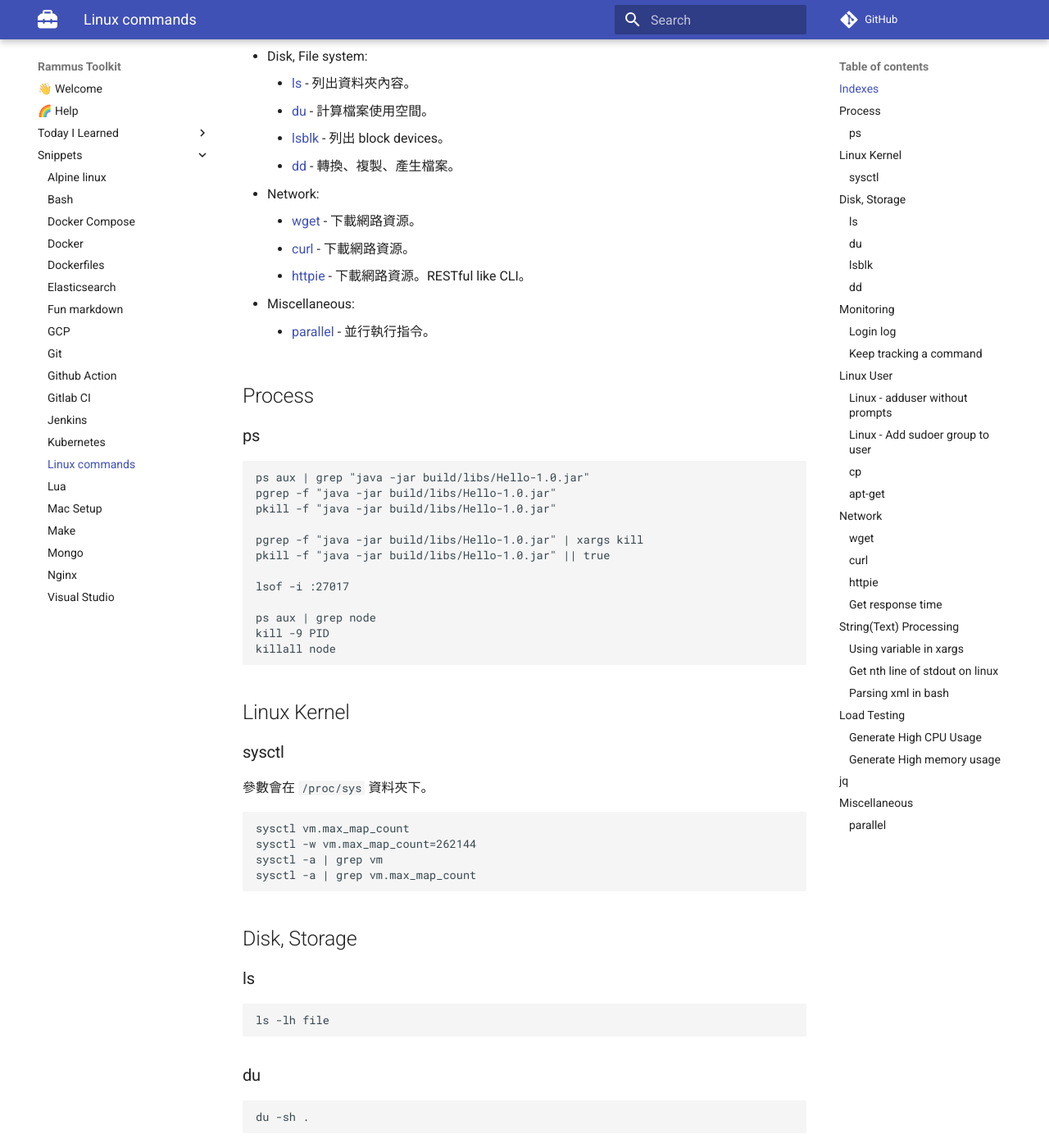
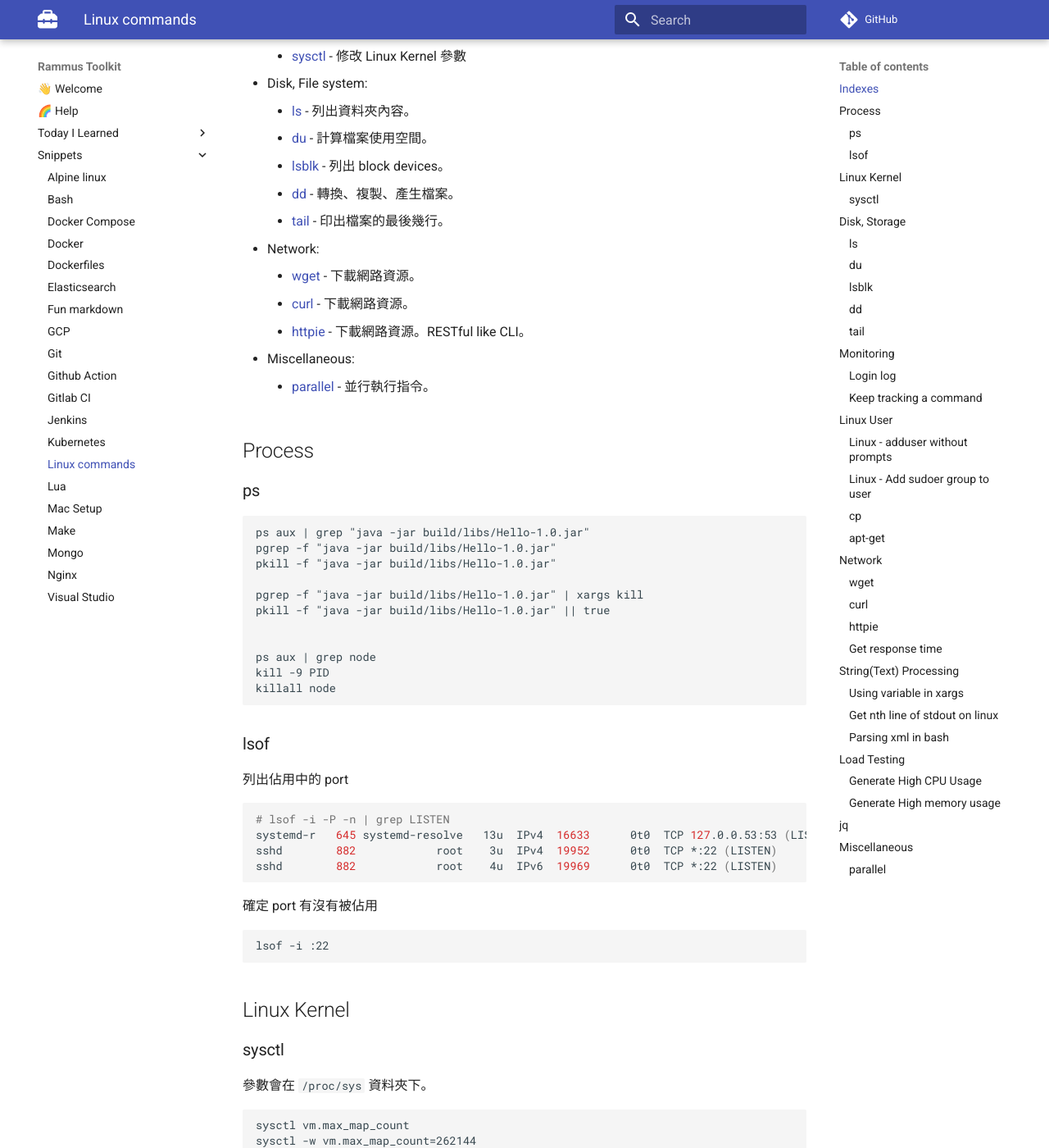
Before and after one commit to RammusXu/toolkit, an MkDocs documentation site: the page built from docs/snippets/linux.md, in a window 1280 px wide and 1400 px high, scrolled down 375 px. Shown: the whole window at 82% size. Built offline with MkDocs 1.6.1 and Material for MkDocs 9.7.7, drawn with Linux system fonts in a browser that asks for light colours; comment, search, counter and statistics services are not loaded; some of the changed text lies outside the part shown.

Commit message:
linux: lsof

````diff
--- a/docs/snippets/linux.md
+++ b/docs/snippets/linux.md
@@ -10,6 +10,7 @@ description: 常用的 linux 指令集與範例
 
 - Process:
     - [ps](#ps) - 目前的所有 process。
+    - [lsof](#lsof) - 列出 open files
 - Linux Kernel:
     - [sysctl](#sysctl) - 修改 Linux Kernel 參數
 - Disk, File system:
@@ -17,6 +18,7 @@ description: 常用的 linux 指令集與範例
     - [du](#du) - 計算檔案使用空間。
     - [lsblk](#lsblk) - 列出 block devices。
     - [dd](#dd) - 轉換、複製、產生檔案。
+    - [tail](#tail) - 印出檔案的最後幾行。
 - Network:
     - [wget](#wget) - 下載網路資源。
     - [curl](#curl) - 下載網路資源。
@@ -34,11 +36,24 @@ pkill -f "java -jar build/libs/Hello-1.0.jar"
 pgrep -f "java -jar build/libs/Hello-1.0.jar" | xargs kill
 pkill -f "java -jar build/libs/Hello-1.0.jar" || true
 
-lsof -i :27017
 
 ps aux | grep node
 kill -9 PID
 killall node
+```
+
+### lsof
+列出佔用中的 port
+```bash
+# lsof -i -P -n | grep LISTEN
+systemd-r   645 systemd-resolve   13u  IPv4  16633      0t0  TCP 127.0.0.53:53 (LISTEN)
+sshd        882            root    3u  IPv4  19952      0t0  TCP *:22 (LISTEN)
+sshd        882            root    4u  IPv6  19969      0t0  TCP *:22 (LISTEN)
+```
+
+確定 port 有沒有被佔用
+```
+lsof -i :22
 ```
 
 ## Linux Kernel
@@ -71,6 +86,35 @@ Generate random binary file
 # 1 count = 512 Bytes
 # of = output file name
 dd if=/dev/urandom of=dd10 count=20
+```
+
+### tail
+印出檔案的最後幾行
+
+`tail -f buxybox-1` 會跟隨原始檔案
+```bash
+# tail -f busybox-1
+hi
+hi3
+
+# echo hi >> busybox-1
+# mv busybox-1 busybox-2
+# echo hi2 >> busybox-1
+# echo hi3 >> busybox-2
+```
+
+`tail -F buxybox-1` 會重複嘗試同一個檔案
+
+```bash
+# tail -F busybox-1
+hi
+tail: busybox-1 has become inaccessible: No such file or directory
+tail: busybox-1 has appeared; following end of new file
+hi
+
+# echo hi >> busybox-1
+# mv busybox-1 busybox-3
+# echo hi >> busybox-1
 ```
 
 ## Monitoring
````
